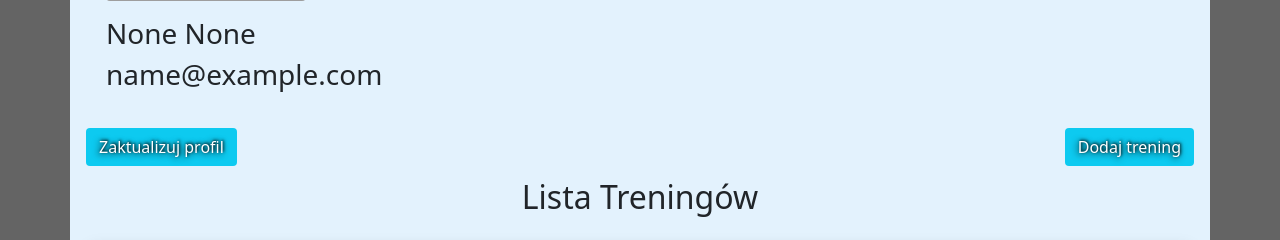
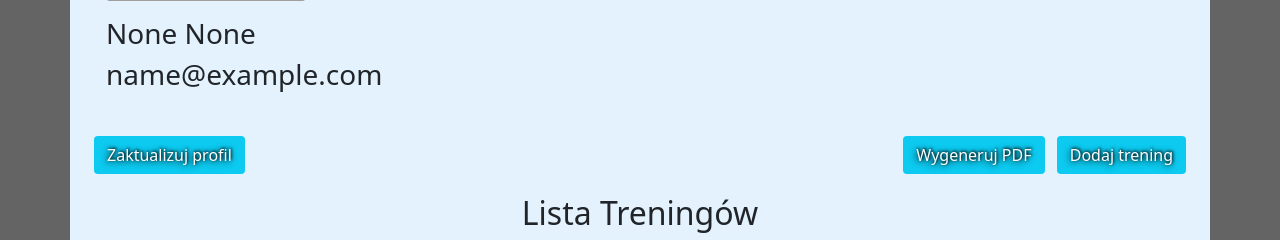
Before and after one commit to Reniferowski/PushupsLogger, a Django app: template projekt/base/templates/base/user.html in a window 1280 px wide. Shown: the part 586-826 px from the top of the page. Run offline with Django 4.2, Linux system fonts and the light colour scheme; the template is opened without the code that fills it, so the values that code supplies are empty; the visitor is signed in with stand-in values (Sample User, id 1); grey boxes are pictures that could not be loaded.

Commit message:
added pdf button

```diff
--- a/projekt/base/templates/base/user.html
+++ b/projekt/base/templates/base/user.html
@@ -26,16 +26,26 @@
 </div>
 {% if request.user == user %}
 <div class="d-flex justify-content-between">
+  <div class="p-2">
     <a
       href="{% url 'update-user' %}"
       class="btn col-auto bg-info text-white NLINK m-1"
       >Zaktualizuj profil</a
+    >
+  </div>
+  <div class="p-2">
+    <a
+      href="{% url 'gen_pdf' %}"
+      class="btn col-auto bg-info text-white NLINK m-1"
+      target="_blank"
+      >Wygeneruj PDF</a
     >
     <a
       href="{% url 'add-pushup' %}"
       class="btn col-auto bg-info text-white NLINK m-1"
       >Dodaj trening</a
     >
+  </div>
 </div>
 {% endif %}
 <!--prettier-ignore-->
```
Lines whose indentation alone changed are shown as unchanged.
